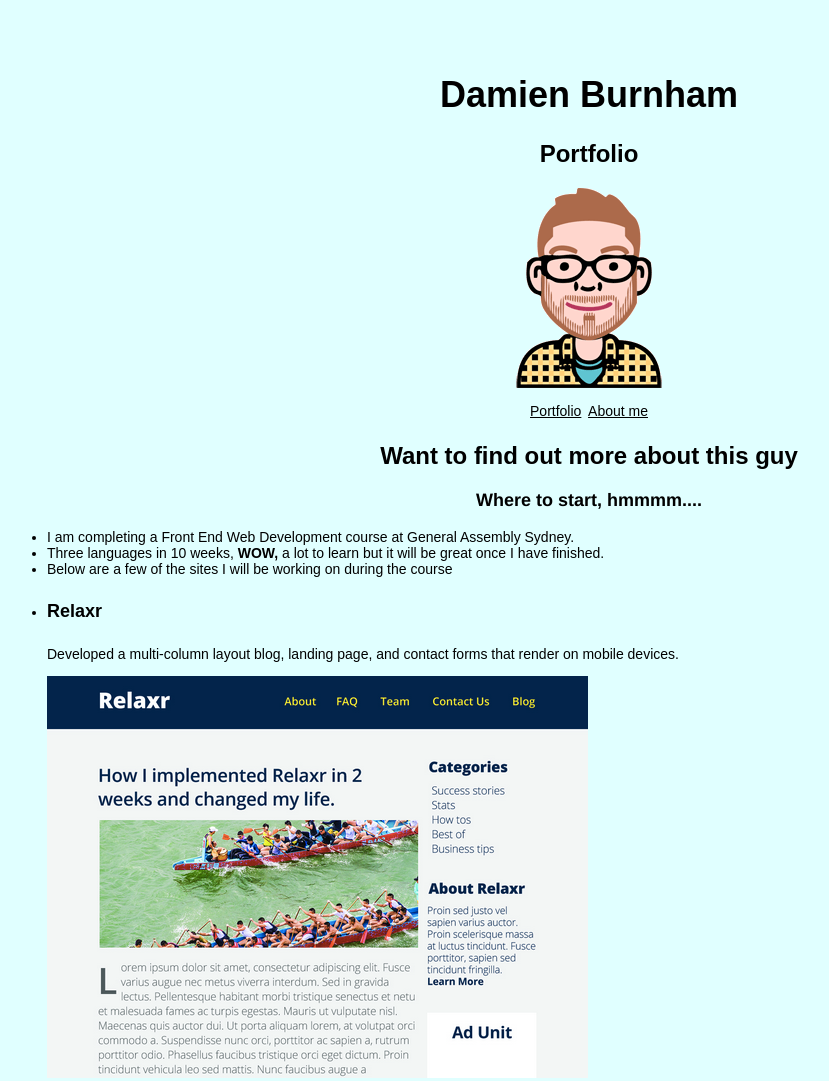
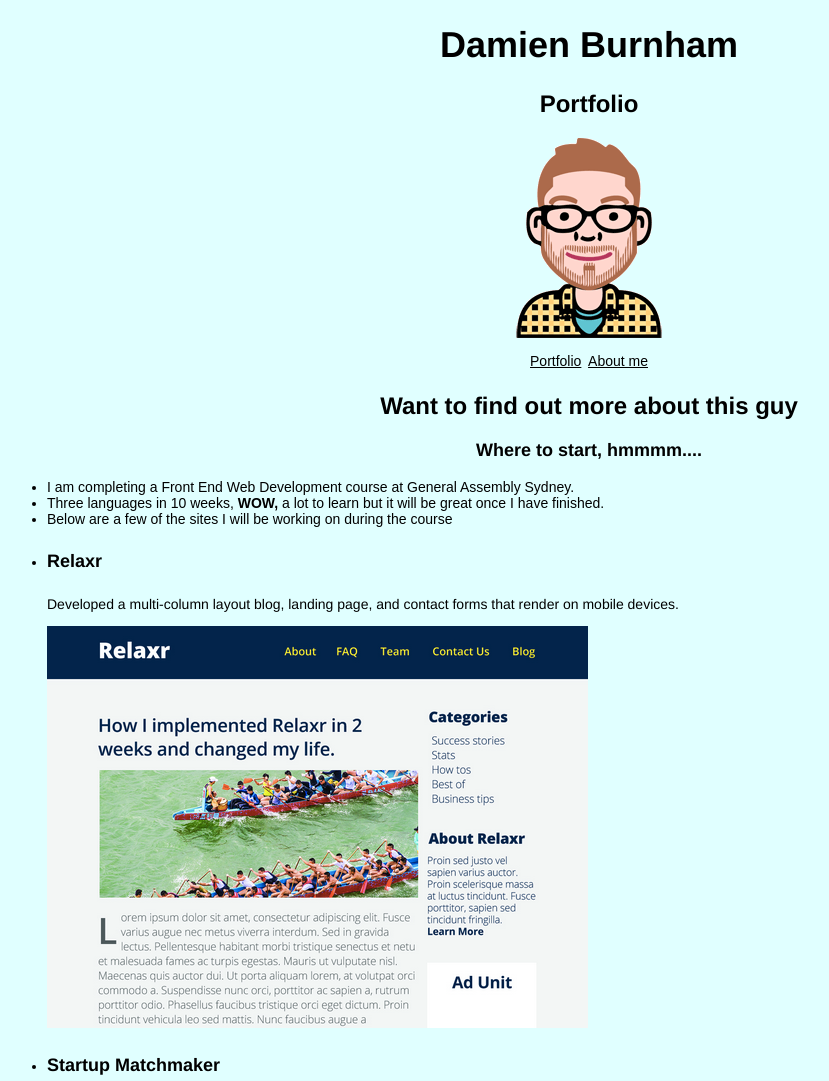
Before and after one commit to adriftdesign/ga-syd-fewd-19-assignment-1, a plain HTML site: page portfolio.html in a window 1280 px wide. Shown: the top 1081 px of the page, without its empty margins (51-880 px from the left). Drawn offline with Linux system fonts and the light colour scheme.

Commit message:
Realised there was something else

```diff
--- a/Style/Style.css
+++ b/Style/Style.css
@@ -1,9 +1,5 @@
 html {
-    margin: 50px;
-}
-
-background-color {
-    color: lightcyan;
+    margin: 0px 50px 0px 50px;
 }
 
 body {
@@ -15,21 +11,20 @@ body {
     text-align: center;
     background-size: cover;
     background-position: center;
-    align-items: center;
-    font-family: sans-serif;
+    font-family: Helvetica, Arial, san-serif;
     font-size: 24px;
     text-align: center;
 }
 
 h1 {
-    font-family: sans-serif;
+    font-family: Helvetica, Arial, san-serif;
     font-size: 36px;
     color: black;
     text-align: center;
 }
 
 h2 {
-    font-family: sans-serif;
+    font-family: Helvetica, Arial, san-serif;
     font-size: 24px;
     color: black;
     text-align: center;
@@ -43,7 +38,7 @@ h3 {
 }
 
 h4 {
-    font-family: sans-serif;
+    font-family: Helvetica, Arial, san-serif;
     font-size: 18px;
     color: black;
     text-align: left;
@@ -54,7 +49,7 @@ h4 {
 }
 
 p {
-    font-family: sans-serif;
+    font-family: Helvetica, Arial, san-serif;
     font-size: 14px;
     text-align: left;
 }
```
